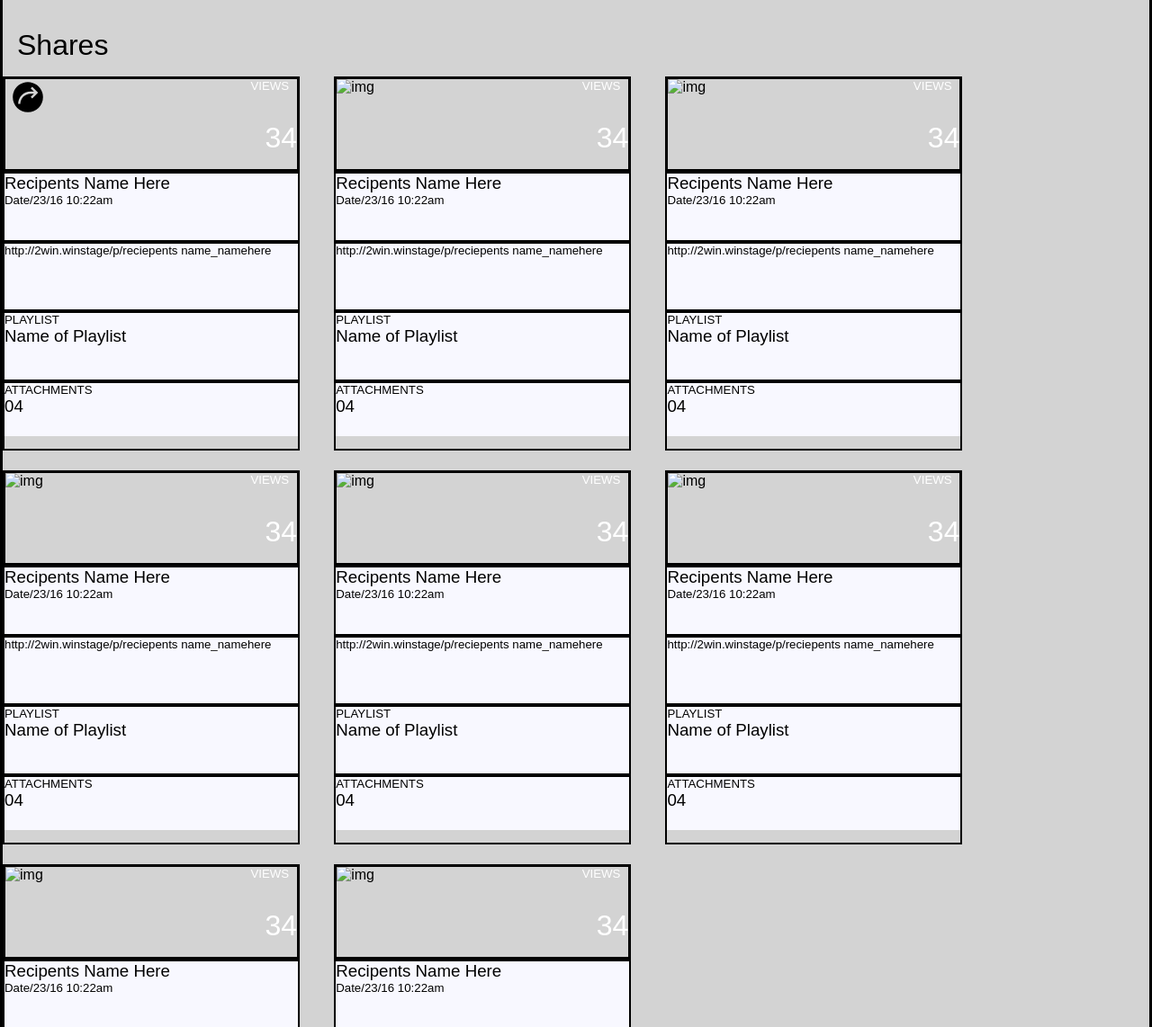
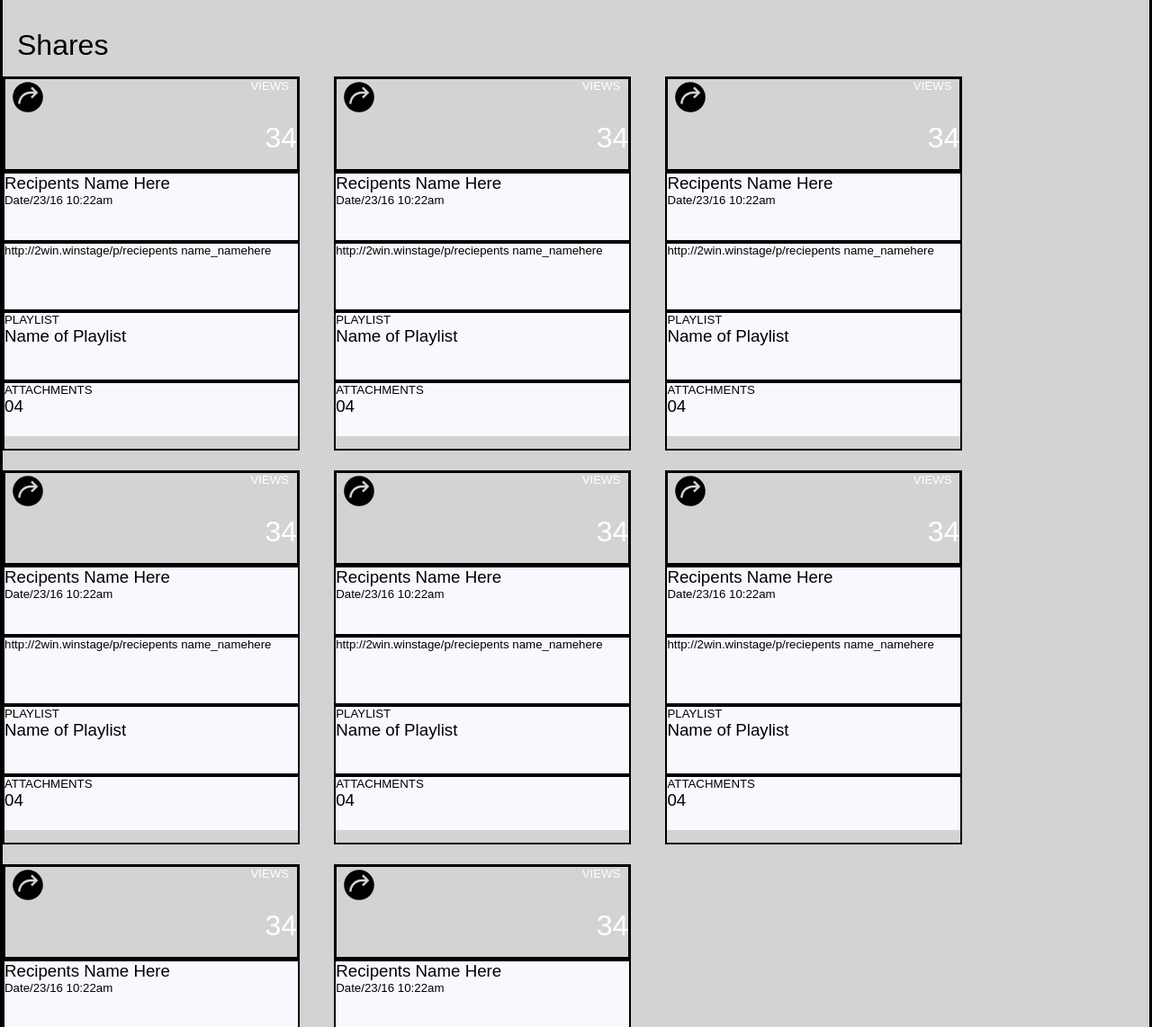
Before and after one commit to justincanthony/static-comp-challenge, a website: page index.html in a window 1280 px wide. Shown: the part 153-1295 px from the top of the page at 90% size. Drawn offline with Linux system fonts and the light colour scheme; files whose address does not match are found by name.

```diff
--- a/index.html
+++ b/index.html
@@ -59,7 +59,7 @@
       </article>
       <article class="card">
         <div class="card-header">
-          <img src="" alt="img">
+          <img class="icon" src="/Users/justin/Turing/mod2/projects/static-comp-challenge/assets/noun_forward_3625356.svg" alt="img">
           <div class="card-header-text">
             <h5>VIEWS</h5>
             <h2>34</h2>
@@ -85,7 +85,7 @@
       </article>
       <article class="card">
         <div class="card-header">
-          <img src="" alt="img">
+          <img class="icon" src="/Users/justin/Turing/mod2/projects/static-comp-challenge/assets/noun_forward_3625356.svg" alt="img">
           <div class="card-header-text">
             <h5>VIEWS</h5>
             <h2>34</h2>
@@ -111,7 +111,7 @@
       </article>
       <article class="card">
         <div class="card-header">
-          <img src="" alt="img">
+          <img class="icon" src="/Users/justin/Turing/mod2/projects/static-comp-challenge/assets/noun_forward_3625356.svg" alt="img">
           <div class="card-header-text">
             <h5>VIEWS</h5>
             <h2>34</h2>
@@ -137,7 +137,7 @@
       </article>
       <article class="card">
         <div class="card-header">
-          <img src="" alt="img">
+          <img class="icon" src="/Users/justin/Turing/mod2/projects/static-comp-challenge/assets/noun_forward_3625356.svg" alt="img">
           <div class="card-header-text">
             <h5>VIEWS</h5>
             <h2>34</h2>
@@ -163,7 +163,7 @@
       </article>
       <article class="card">
         <div class="card-header">
-          <img src="" alt="img">
+          <img class="icon" src="/Users/justin/Turing/mod2/projects/static-comp-challenge/assets/noun_forward_3625356.svg" alt="img">
           <div class="card-header-text">
             <h5>VIEWS</h5>
             <h2>34</h2>
@@ -189,7 +189,7 @@
       </article>
       <article class="card">
         <div class="card-header">
-          <img src="" alt="img">
+          <img class="icon" src="/Users/justin/Turing/mod2/projects/static-comp-challenge/assets/noun_forward_3625356.svg" alt="img">
           <div class="card-header-text">
             <h5>VIEWS</h5>
             <h2>34</h2>
@@ -215,7 +215,7 @@
       </article>
       <article class="card">
         <div class="card-header">
-          <img src="" alt="img">
+          <img class="icon" src="/Users/justin/Turing/mod2/projects/static-comp-challenge/assets/noun_forward_3625356.svg" alt="img">
           <div class="card-header-text">
             <h5>VIEWS</h5>
             <h2>34</h2>
--- /dev/null
+++ b/package.json
@@ -0,0 +1,5 @@
+{
+  "dependencies": {
+    "normalize.css": "^8.0.1"
+  }
+}
```
